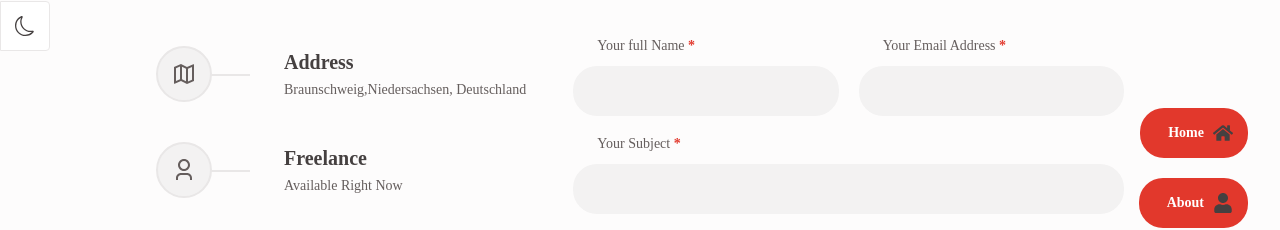
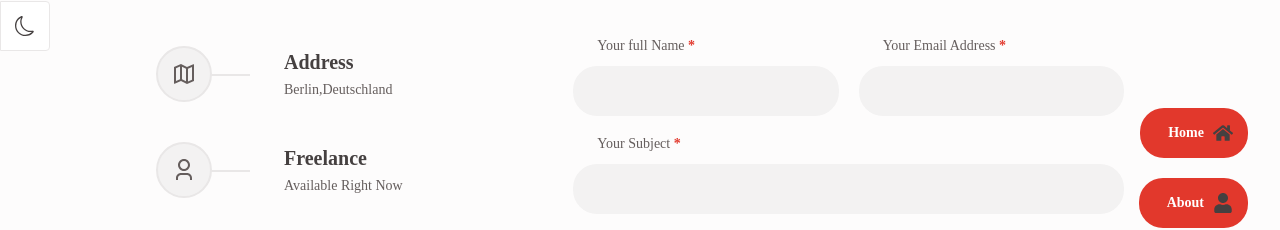
Before and after one commit to codewithsani/Portfolio, a React (Vite) app: page /contact in a window 1280 px wide. Shown: the part 162-392 px from the top of the page. Built offline with nearby package versions, Linux system fonts and the light colour scheme.

Commit message:
update  the city

```diff
--- a/src/pages/contact/Contact.jsx
+++ b/src/pages/contact/Contact.jsx
@@ -84,7 +84,7 @@ const Contact = () => {
             <div>
               <h3 className="contact-title">Address</h3>
               <p className="contact-data">
-                Braunschweig,Niedersachsen, Deutschland
+                Berlin,Deutschland
               </p>
             </div>
           </div>
```
